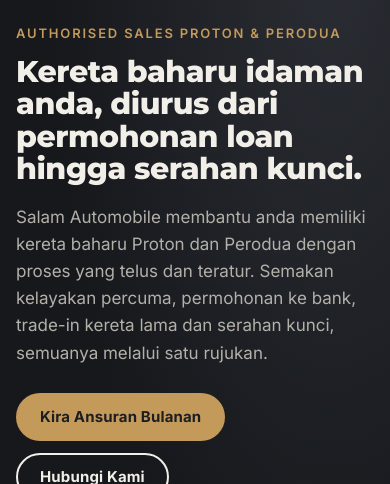
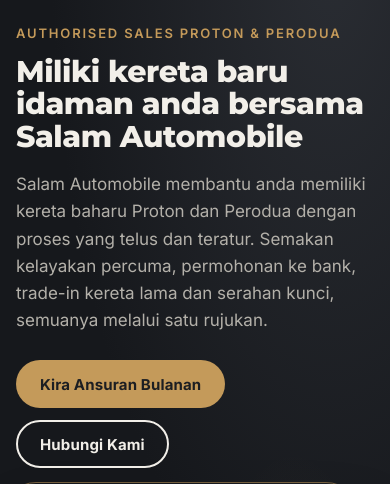
Before and after one commit to 5ztz2rdfz4-cpu/Salam-Automobile-Web-Project, a plain HTML site: page index.html in a window 390 px wide. Shown: the part 266-750 px from the top of the page. Drawn offline with Linux system fonts and the light colour scheme; no server answers.

Commit message:
Tukar tajuk hero: Miliki kereta baru idaman anda bersama Salam Automobile
Co-Authored-By: Claude Opus 5.5 <noreply@anthropic.com>
Claude-Session: https://claude.ai/code/session_011NPt5xWpkjiZ1LabM47429

```diff
--- a/index.html
+++ b/index.html
@@ -49,7 +49,7 @@
     <div class="hero-copy">
       <img class="hero-logo" src="assets/img/brand/logo-salam-light-text.webp" alt="Salam Automobile · Your Trusted Automotive Partner" width="900" height="598">
       <p class="eyebrow">Authorised Sales Proton &amp; Perodua</p>
-      <h1 data-en="Your dream new car, handled from loan application to key handover.">Kereta baharu idaman anda, diurus dari permohonan loan hingga serahan kunci.</h1>
+      <h1 data-en="Own your dream new car with Salam Automobile">Miliki kereta baru idaman anda bersama Salam Automobile</h1>
       <p class="lead" data-en="Salam Automobile helps you own a new Proton or Perodua through a clear, well-organised process. Free eligibility check, bank application, trade-in of your old car and key handover, all through one point of contact.">Salam Automobile membantu anda memiliki kereta baharu Proton dan Perodua dengan proses yang telus dan teratur. Semakan kelayakan percuma, permohonan ke bank, trade-in kereta lama dan serahan kunci, semuanya melalui satu rujukan.</p>
       <div class="cta-row">
         <a class="btn btn-gold" href="kalkulator.html" data-en="Calculate Monthly Instalment">Kira Ansuran Bulanan</a>
```
